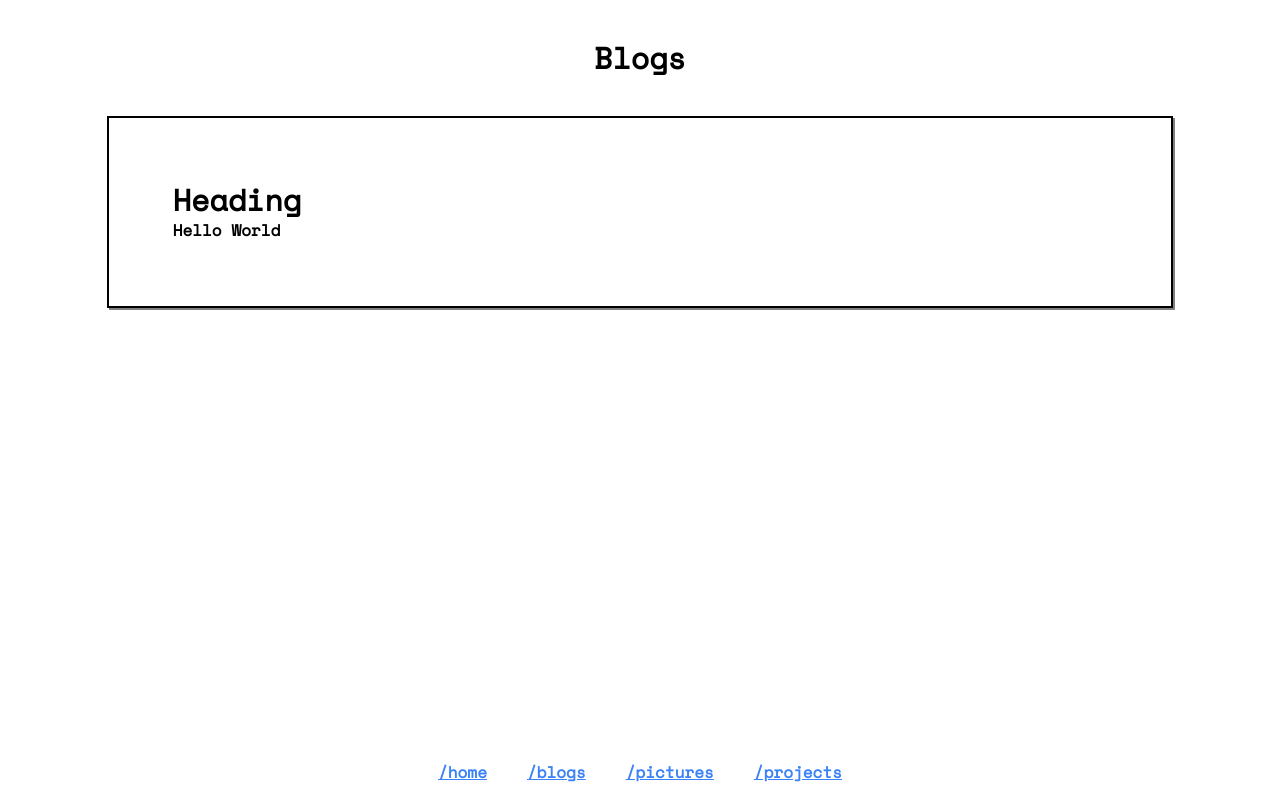
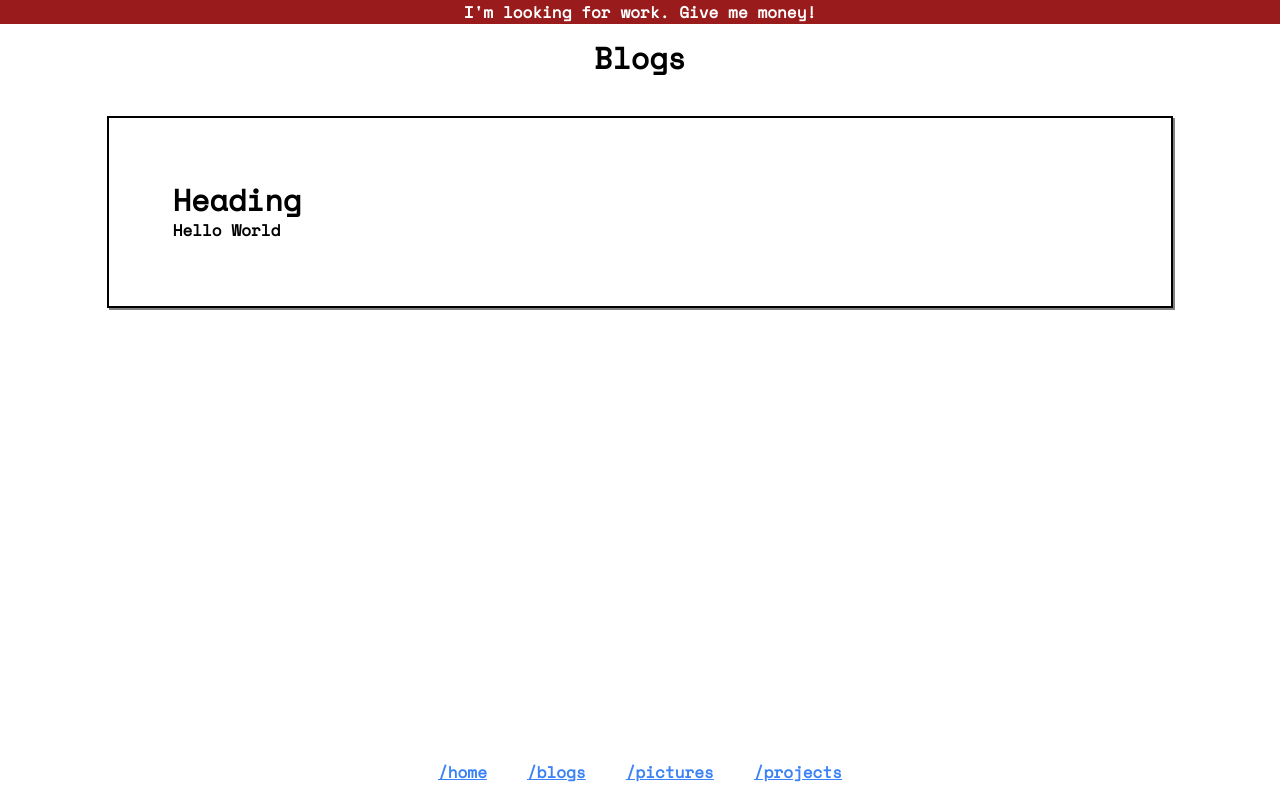
Before and after one commit to h-tiwari-dev/portfolio, a Next.js app: page /home/blogs in a window 1280 px wide. Built offline with nearby package versions, Linux system fonts and the light colour scheme; what taos would draw is missing.

Commit message:
Give me money. check removed

```diff
--- a/app/home/layout.tsx
+++ b/app/home/layout.tsx
@@ -19,11 +19,12 @@ export default async function HomeLayout({
               scrollbar-thin scrollbar-thumb-gray-200 scrollbar-track-black overflow-y-scroll scrollbar-thumb-rounded-full scrollbar-track-rounded-full
               `}
             >
-                {
-                    process.env.LOOKING_FOR_WORK === 'true' ?? <div className="fixed top-0 left-0 right-0 bg-red-800 text-white font-bold text-center">
-                        I'm looking for work. Give me money!
-                    </div>
-                }
+                {/* {
+                    process.env.LOOKING_FOR_WORK === 'true' ??  */}
+                <div className="fixed top-0 left-0 right-0 bg-red-800 text-white font-bold text-center">
+                    I'm looking for work. Give me money!
+                </div>
+                {/* } */}
                 {children}
             </div>
             <div className="fixed bottom-0 left-0 right-0 p-4 text-center">
```
